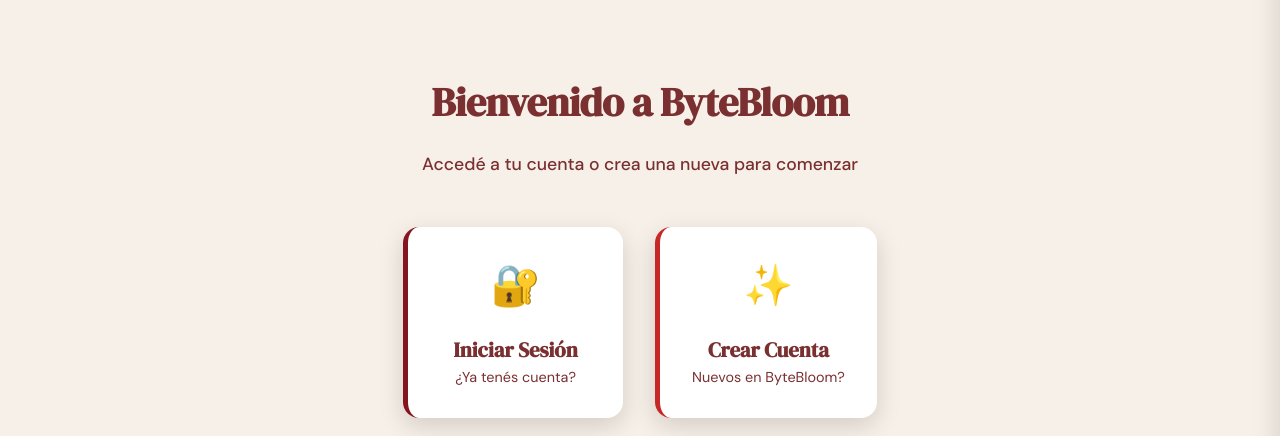
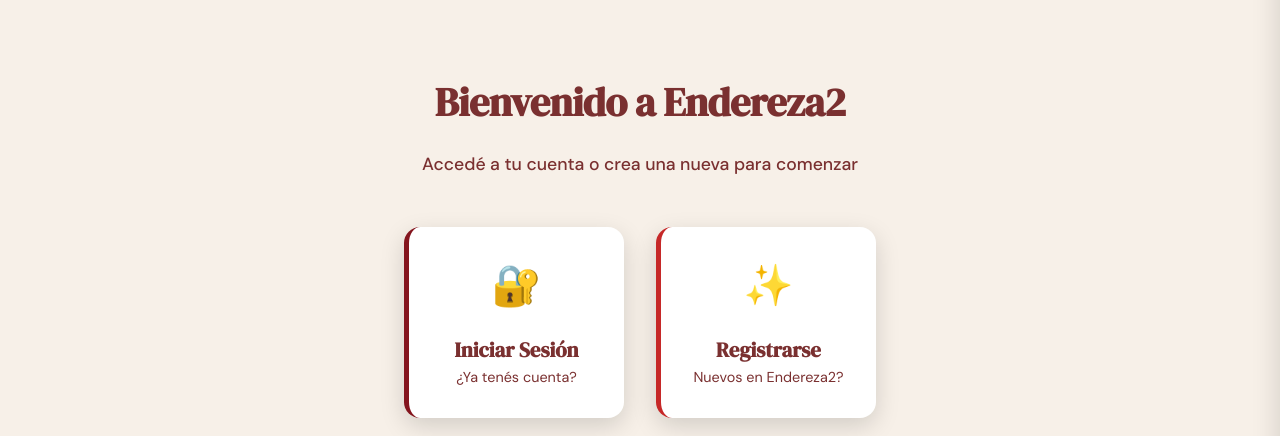
Before and after one commit to AlejandraML09/ByteBloom, a React (Vite) app in the folder frontend-react/: page /turnos in a window 1280 px wide. Shown: the part 192-628 px from the top of the page. Built offline with nearby package versions, Linux system fonts and the light colour scheme.

Commit message:
cambios en dónde decia bytebloom y en el registro

```diff
--- a/frontend-react/src/pages/Registro.jsx
+++ b/frontend-react/src/pages/Registro.jsx
@@ -67,6 +67,8 @@ export default function Registro() {
       const detalle = err.response?.data?.detail
       if (detalle === 'Email ya registrado') {
         setError('Este email ya tiene una cuenta registrada.')
+      } else if (detalle === 'DNI ya registrado') {
+        setError('Este DNI ya tiene una cuenta registrada.')
       } else {
         setError('Ocurrió un error al registrarse. Intentá de nuevo.')
       }
@@ -102,7 +104,7 @@ export default function Registro() {
       <div className='registro-page'>
         <div className='registro-card'>
           <div className='registro-header'>
-            <h2>Crear cuenta</h2>
+            <h2>Registrarse</h2>
             <p>Completá tus datos para registrarte</p>
           </div>
 
--- a/frontend-react/src/pages/Turnos.jsx
+++ b/frontend-react/src/pages/Turnos.jsx
@@ -182,7 +182,7 @@ export default function Turnos() {
         <div className='welcome-container' style={{ background: 'none', flex: 1 }}>
           <div className='welcome-content'>
             <div className='welcome-header'>
-              <h1 style={{ color: 'var(--danger-muted)' }}>Bienvenido a ByteBloom</h1>
+              <h1 style={{ color: 'var(--danger-muted)' }}>Bienvenido a Endereza2</h1>
               <p style={{ color: 'var(--danger-muted)' }}>Accedé a tu cuenta o crea una nueva para comenzar</p>
             </div>
 
@@ -201,8 +201,8 @@ export default function Turnos() {
                 className='welcome-btn register'
               >
                 <span className='welcome-btn-icon'>✨</span>
-                <h3 style={{ color: 'var(--danger-muted)' }}>Crear Cuenta</h3>
-                <p style={{ color: 'var(--danger-muted)' }}>Nuevos en ByteBloom?</p>
+                <h3 style={{ color: 'var(--danger-muted)' }}>Registrarse</h3>
+                <p style={{ color: 'var(--danger-muted)' }}>Nuevos en Endereza2?</p>
               </button>
             </div>
           </div>
```
Also changed, not shown: 1 other file (tests, documents, lock files or other folders).
